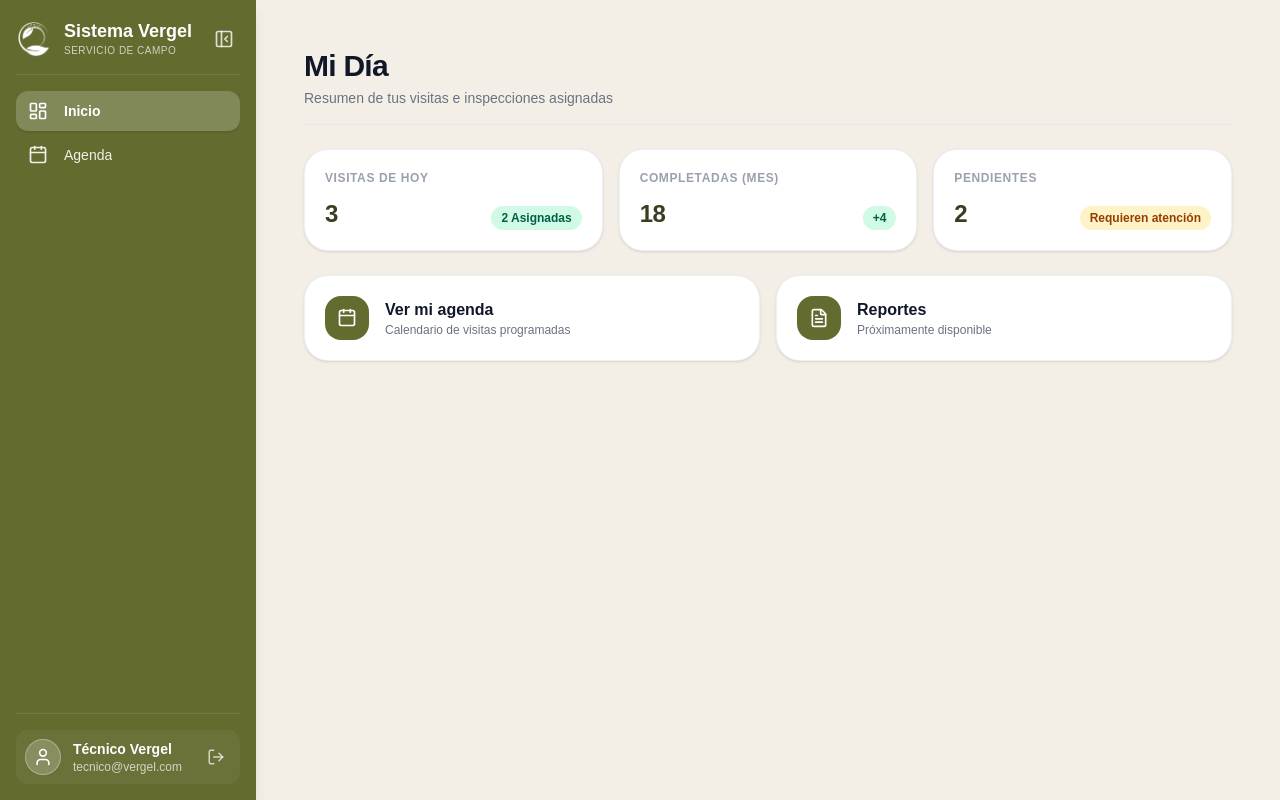
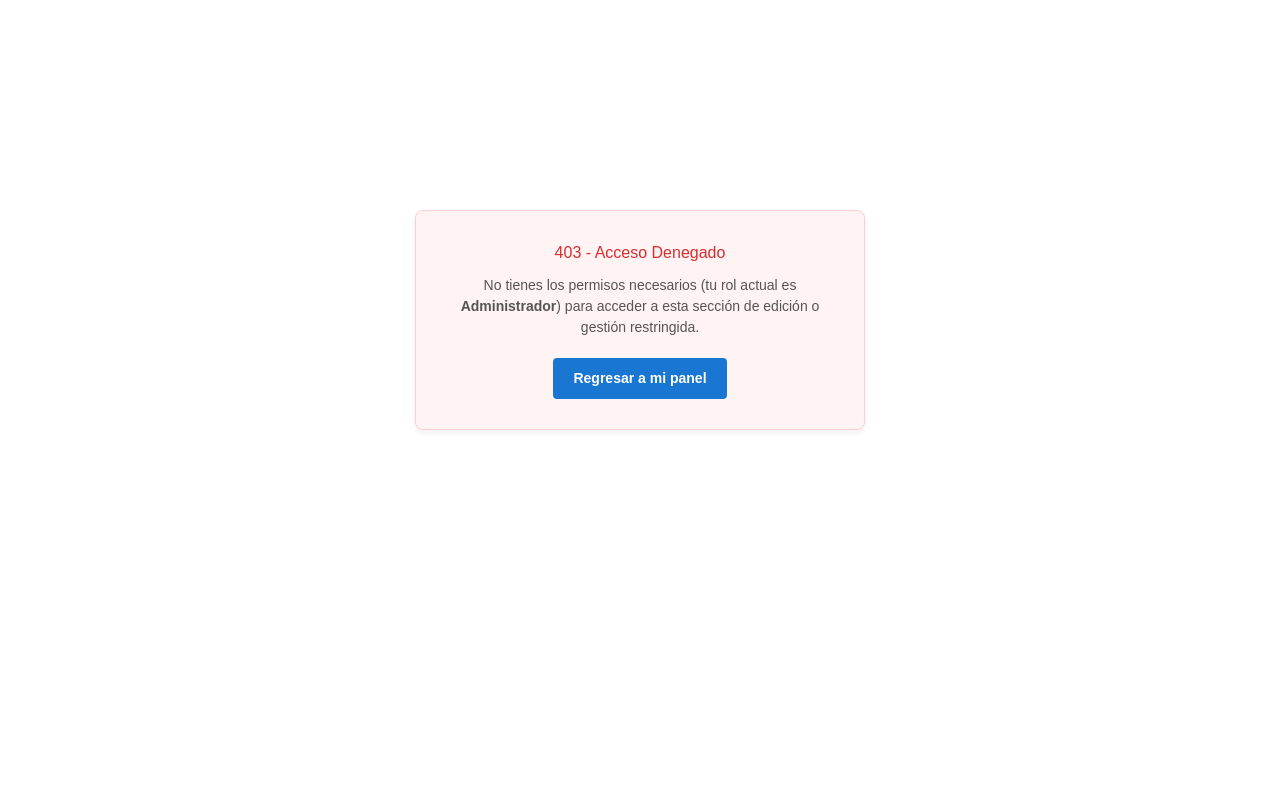
Before and after one commit to VinicioD/Vergel_Front, a React (Vite) app: page /technical in a window 1280 px wide. Before the commit this address led to /technical/dashboard. Built offline with nearby package versions, Linux system fonts and the light colour scheme; sample sign-in values are in the browser's storage.

Commit message:
feat: guard, roles y readme actualizado

```diff
--- a/src/App.tsx
+++ b/src/App.tsx
@@ -1,4 +1,3 @@
-// src/App.tsx
 import { BrowserRouter, Routes, Route, Navigate } from "react-router-dom";
 
 import Login from "./views/auth/login";
@@ -9,18 +8,55 @@ import AuditorRoutes from "./views/auditor/AuditorRoutes";
 import QuoteRoutes from "./views/quote/QuoteRoutes";
 import CounterRoutes from "./views/counter/CounterRoutes";
 
+// Importamos los Guards
+import { AuthGuard, RoleGuard } from "./components/Guards";
+import { APP_ROLES } from "./config/roles";
+
 export default function App() {
   return (
     <BrowserRouter>
       <Routes>
+        {/* Ruta pública */}
         <Route path="/login" element={<Login />} />
+
+        {/* ==================== CAPA DE SEGURIDAD GLOBAL ==================== */}
+        {/* Si no hay token en localStorage, nadie puede pasar de este punto */}
+        <Route element={<AuthGuard />}>
+          {/* Módulo Admin: Solo acceso a usuarios con rol 'admin' */}
+          <Route element={<RoleGuard allowedRoles={[APP_ROLES.admin]} />}>
             <Route path="/admin/*" element={<AdminRoutes />} />
+          </Route>
+
+          {/* Módulo Recepcionista: Solo acceso a 'recepcionist' */}
+          <Route
+            element={<RoleGuard allowedRoles={[APP_ROLES.receptionist]} />}
+          >
             <Route path="/recepcionist/*" element={<UserRoutes />} />
+          </Route>
+
+          {/* Módulo Técnico: Solo acceso a 'technical' */}
+          <Route element={<RoleGuard allowedRoles={[APP_ROLES.technical]} />}>
             <Route path="/technical/*" element={<TechnicalRoutes />} />
+          </Route>
+
+          {/* Módulo Auditor: Solo acceso a 'auditor' */}
+          <Route element={<RoleGuard allowedRoles={[APP_ROLES.auditor]} />}>
             <Route path="/auditor/*" element={<AuditorRoutes />} />
+          </Route>
+
+          {/* Módulo Cotizador: Solo acceso a 'quote' */}
+          <Route element={<RoleGuard allowedRoles={["quote"]} />}>
             <Route path="/quote/*" element={<QuoteRoutes />} />
+          </Route>
+
+          {/* Módulo Mostrador / Counter: Solo acceso a 'counter' */}
+          <Route element={<RoleGuard allowedRoles={["counter"]} />}>
             <Route path="/counter/*" element={<CounterRoutes />} />
+          </Route>
+        </Route>
+        {/* =================================================================== */}
 
+        {/* Redirecciones */}
         <Route path="/" element={<Navigate to="/login" replace />} />
         <Route path="*" element={<Navigate to="/login" replace />} />
       </Routes>
--- /dev/null
+++ b/src/components/Guards.tsx
@@ -0,0 +1,89 @@
+import React from "react";
+import { Navigate, Outlet, useNavigate } from "react-router-dom";
+import { getRoleHomePath, normalizeRoleName } from "../config/roles";
+
+// 1. Guard de Autenticación General: Si no hay token, no entra a NINGUNA ruta protegida
+export const AuthGuard: React.FC = () => {
+  const token = localStorage.getItem("token");
+
+  if (!token) {
+    return <Navigate to="/login" replace />;
+  }
+
+  return <Outlet />;
+};
+
+// 2. Guard de Roles: Muestra pantalla 403 si el rol no coincide
+interface RoleGuardProps {
+  allowedRoles: string[];
+}
+
+export const RoleGuard: React.FC<RoleGuardProps> = ({ allowedRoles }) => {
+  const userRole = normalizeRoleName(localStorage.getItem("role"));
+  const navigate = useNavigate();
+
+  // Si el usuario no tiene los permisos requeridos para esta sección
+  if (!allowedRoles.includes(userRole)) {
+    // Definimos a dónde debería regresar según su rol real
+    return (
+      <div
+        style={{
+          display: "flex",
+          flexDirection: "column",
+          alignItems: "center",
+          justifyContent: "center",
+          height: "80vh",
+          textAlign: "center",
+          padding: "20px",
+          fontFamily: "sans-serif",
+        }}
+      >
+        <div
+          style={{
+            background: "#fff3f3",
+            border: "1px solid #ffcdd2",
+            padding: "30px",
+            borderRadius: "8px",
+            maxWidth: "450px",
+            boxShadow: "0 4px 6px rgba(0,0,0,0.05)",
+          }}
+        >
+          <h2 style={{ color: "#d32f2f", marginTop: 0, marginBottom: "10px" }}>
+            403 - Acceso Denegado
+          </h2>
+          <p
+            style={{
+              color: "#555",
+              fontSize: "14px",
+              lineHeight: "1.5",
+              marginBottom: "20px",
+            }}
+          >
+            No tienes los permisos necesarios (tu rol actual es{" "}
+            <b>{userRole}</b>) para acceder a esta sección de edición o gestión
+            restringida.
+          </p>
+          <button
+            onClick={() =>
+              navigate(getRoleHomePath(userRole), { replace: true })
+            }
+            style={{
+              backgroundColor: "#1976d2",
+              color: "white",
+              border: "none",
+              padding: "10px 20px",
+              borderRadius: "4px",
+              cursor: "pointer",
+              fontWeight: "bold",
+              fontSize: "14px",
+            }}
+          >
+            Regresar a mi panel
+          </button>
+        </div>
+      </div>
+    );
+  }
+
+  return <Outlet />;
+};
--- a/src/components/clients/ClientsView.tsx
+++ b/src/components/clients/ClientsView.tsx
@@ -96,6 +96,10 @@ const DetailItem = ({ label, value }: { label: string; value: ReactNode }) => (
 
 export default function ClientsView({
   searchPlaceholder = "Buscar por cliente, NIT, NRC o teléfono...",
+  canCreate = true,
+  canEdit = true,
+  canDeactivate = true,
+  canDelete = true,
 }: ClientsViewProps) {
   const [clients, setClients] = useState<Client[]>([]);
   const [searchTerm, setSearchTerm] = useState("");
@@ -169,6 +173,8 @@ export default function ClientsView({
   }, [searchTerm, selectedStatusFilter]);
 
   const handleOpenAdd = () => {
+    if (!canCreate) return;
+
     setSelectedClientId(null);
     setSelectedClientData(null);
     setViewMode("form");
@@ -187,6 +193,8 @@ export default function ClientsView({
   };
 
   const handleOpenEdit = async (clientItem: Client) => {
+    if (!canEdit) return;
+
     setLoadingDetail(true);
     try {
       const detailResponse = await getCustomerById(clientItem.id);
@@ -219,6 +227,13 @@ export default function ClientsView({
   };
 
   const handleSaveClient = async (formData: ClientData) => {
+    if (
+      (selectedClientId && !canEdit) ||
+      (!selectedClientId && !canCreate)
+    ) {
+      return;
+    }
+
     try {
       const cleanPayload: CreateCustomerPayload = {
         legal_name: formData.legal_name.trim(),
@@ -269,18 +284,31 @@ export default function ClientsView({
 
   const handleToggleStatus = async (client: Client) => {
     const newStatus = client.status === "Activo" ? "inactive" : "active";
+    if (!canDeactivate && newStatus === "inactive") return;
+
     setActionLoading(client.id);
     try {
       await updateCustomerStatus(client.id, newStatus);
       await fetchClients(searchTerm, selectedStatusFilter);
     } catch (error) {
       console.error("Error al cambiar estado del cliente:", error);
+
+      if (isAxiosError(error)) {
+        // 👈 Esto nos dirá exactamente qué código HTTP está mandando el backend
+        alert(`Código de error del servidor: ${error.response?.status}`);
+
+        if (error.response?.status === 403) {
+          alert("No tienes permisos suficientes para realizar esta acción.");
+        }
+      }
     } finally {
       setActionLoading(null);
     }
   };
 
   const handleDelete = async (id: number) => {
+    if (!canDelete) return;
+
     if (confirm("¿Estás seguro de que deseas eliminar este cliente?")) {
       setActionLoading(id);
       try {
@@ -288,6 +316,11 @@ export default function ClientsView({
         await fetchClients(searchTerm, selectedStatusFilter);
       } catch (error) {
         console.error("Error al eliminar cliente en BDD:", error);
+
+        // 👈 AQUÍ TAMBIÉN LO COLOCAS
+        if (isAxiosError(error) && error.response?.status === 403) {
+          alert("No tienes permisos suficientes para eliminar registros.");
+        }
       } finally {
         setActionLoading(null);
       }
@@ -598,6 +631,7 @@ export default function ClientsView({
           </div>
 
           {/* Botón Nuevo Cliente */}
+          {canCreate && (
             <button
               type="button"
               onClick={handleOpenAdd}
@@ -606,6 +640,7 @@ export default function ClientsView({
               <Plus size={16} />
               <span>Nuevo Cliente</span>
             </button>
+          )}
         </div>
       </div>
 
@@ -707,6 +742,7 @@ export default function ClientsView({
                         </button>
 
                         {/* Editar */}
+                        {canEdit && (
                           <button
                             title="Editar cliente"
                             type="button"
@@ -718,6 +754,7 @@ export default function ClientsView({
                           >
                             <Edit size={16} />
                           </button>
+                        )}
 
                         {/* Descargar ficha del registro */}
                         <button
@@ -730,9 +767,12 @@ export default function ClientsView({
                         </button>
 
                         {/* Cambiar estado (Activar / Inactivar) */}
+                        {(canDeactivate || client.status !== "Activo") && (
                           <button
                             title={
-                            client.status === "Activo" ? "Inactivar" : "Activar"
+                              client.status === "Activo"
+                                ? "Inactivar"
+                                : "Activar"
                             }
                             type="button"
                             onClick={() => handleToggleStatus(client)}
@@ -741,8 +781,10 @@ export default function ClientsView({
                           >
                             <Power size={16} />
                           </button>
+                        )}
 
                         {/* Eliminar */}
+                        {canDelete && (
                           <button
                             title="Eliminar cliente"
                             type="button"
@@ -752,6 +794,7 @@ export default function ClientsView({
                           >
                             <Trash2 size={16} />
                           </button>
+                        )}
                       </div>
                     </td>
                   </tr>
--- /dev/null
+++ b/src/config/roles.ts
@@ -0,0 +1,75 @@
+export const APP_ROLES = {
+  admin: "Administrador",
+  auditor: "Auditor",
+  receptionist: "Recepcionista",
+  technical: "Tecnico de campo",
+  quote: "quote",
+  counter: "counter",
+} as const;
+
+export const ROLE_ID_MAP: Record<number, string> = {
+  1: APP_ROLES.admin,
+  2: APP_ROLES.auditor,
+  3: APP_ROLES.receptionist,
+  4: APP_ROLES.technical,
+};
+
+const ROLE_ALIASES: Record<string, string> = {
+  admin: APP_ROLES.admin,
+  administrador: APP_ROLES.admin,
+  auditor: APP_ROLES.auditor,
+  recepcionista: APP_ROLES.receptionist,
+  recepcionist: APP_ROLES.receptionist,
+  "tecnico de campo": APP_ROLES.technical,
+  technical: APP_ROLES.technical,
+  quote: APP_ROLES.quote,
+  counter: APP_ROLES.counter,
+};
+
+export const normalizeRoleName = (role: unknown): string => {
+  let roleName: string;
+
+  if (typeof role === "number") {
+    roleName = ROLE_ID_MAP[role] || "";
+  } else if (typeof role === "string") {
+    roleName = role;
+  } else if (typeof role === "object" && role !== null) {
+    const candidate = role as { name?: unknown; id?: unknown };
+    if (typeof candidate.name === "string") {
+      roleName = candidate.name;
+    } else if (typeof candidate.id === "number") {
+      roleName = ROLE_ID_MAP[candidate.id] || "";
+    } else {
+      return "";
+    }
+  } else {
+    return "";
+  }
+
+  const normalized = roleName
+    .trim()
+    .toLowerCase()
+    .normalize("NFD")
+    .replace(/[\u0300-\u036f]/g, "");
+
+  return ROLE_ALIASES[normalized] || normalized;
+};
+
+export const getRoleHomePath = (role: unknown): string => {
+  switch (normalizeRoleName(role)) {
+    case APP_ROLES.admin:
+      return "/admin";
+    case APP_ROLES.auditor:
+      return "/auditor";
+    case APP_ROLES.receptionist:
+      return "/recepcionist";
+    case APP_ROLES.technical:
+      return "/technical";
+    case APP_ROLES.quote:
+      return "/quote";
+    case APP_ROLES.counter:
+      return "/counter";
+    default:
+      return "/login";
+  }
+};
--- a/src/services/api.ts
+++ b/src/services/api.ts
@@ -1,22 +1,52 @@
 // src/services/api.ts
 import axios from "axios";
 
+export const API_BASE_URL = import.meta.env.VITE_API_URL;
+
 export const api = axios.create({
-  baseURL: import.meta.env.VITE_API_URL,
+  baseURL: API_BASE_URL,
   headers: {
     "Content-Type": "application/json",
     Accept: "application/json",
   },
 });
 
-// Adjunta el token Bearer automáticamente en cada petición
-api.interceptors.request.use((config) => {
-  // Busca 'auth_token' (usado por el equipo) o 'token'
-  const token =
-    localStorage.getItem("auth_token") || localStorage.getItem("token");
+// 1. INTERCEPTOR DE PETICIONES: Adjunta el token Bearer automáticamente en cada solicitud
+api.interceptors.request.use(
+  (config) => {
+    const token =
+      localStorage.getItem("token") || localStorage.getItem("auth_token");
+    if (token && config.headers) {
+      config.headers.Authorization = `Bearer ${token}`;
+    }
+    return config;
+  },
+  (error) => {
+    return Promise.reject(error);
+  },
+);
 
-  if (token && config.headers) {
-    config.headers.Authorization = `Bearer ${token}`;
-  }
-  return config;
-});
+// 2. INTERCEPTOR DE RESPUESTAS: Maneja los errores globales (401 y 403)
+api.interceptors.response.use(
+  (response) => {
+    return response;
+  },
+  (error) => {
+    if (error.response) {
+      const status = error.response.status;
+
+      if (status === 401) {
+        localStorage.removeItem("token");
+        localStorage.removeItem("auth_token");
+        localStorage.removeItem("role");
+        localStorage.removeItem("user");
+
+        if (window.location.pathname !== "/login") {
+          window.location.href = "/login";
+        }
+      }
+      // El 403 se queda intacto para no destruir la sesión del usuario
+    }
+    return Promise.reject(error);
+  },
+);
--- a/src/services/authService.ts
+++ b/src/services/authService.ts
@@ -1,41 +1,59 @@
-// src/services/authService.ts
-import { api } from "./api";
+import { API_BASE_URL, api } from "./api";
 import type { LoginCredentials, LoginResponse } from "../types/auth";
+import { normalizeRoleName } from "../config/roles";
 
-// 1. Iniciar sesión
 export const login = async (
   credentials: LoginCredentials,
 ): Promise<LoginResponse> => {
-  // Especificamos la URL completa del endpoint de login para evitar problemas de ruta con el v1
-  const response = await api.post<LoginResponse>(
-    "https://vergel-api-evy7.onrender.com/api/login",
-    credentials,
-  );
+  const loginUrl = new URL("/api/login", API_BASE_URL).toString();
+  const response = await api.post<LoginResponse>(loginUrl, credentials);
 
-  // Guarda el token generado por Laravel Sanctum en localStorage bajo ambas claves
-  if (response.data?.data?.access_token) {
-    const token = response.data.data.access_token;
+  const payload = response.data?.data ?? response.data;
+  const token =
+    payload?.access_token ??
+    payload?.token ??
+    response.data?.access_token ??
+    response.data?.token;
+  const user = payload?.user ?? response.data?.user;
+
+  if (token) {
     localStorage.setItem("token", token);
+    localStorage.setItem("auth_token", token);
+  }
+
+  const roleCandidates = [
+    user?.employee?.role_id,
+    user?.role_id,
+    user?.employee?.role,
+    user?.role,
+  ];
+  const roleName =
+    roleCandidates.map(normalizeRoleName).find((candidate) => candidate) || "";
+  if (roleName) {
+    localStorage.setItem("role", roleName);
+  } else {
+    localStorage.removeItem("role");
+  }
+
+  if (user) {
+    localStorage.setItem("user", JSON.stringify(user));
   }
 
   return response.data;
 };
 
-// 2. Cerrar sesión
 export const logout = async (): Promise<void> => {
   try {
-    // Intentamos avisar al backend que destruya el token
     await api.post("/logout");
   } catch (error) {
     console.error("Error en el servidor al cerrar sesión:", error);
   } finally {
-    // Limpieza obligatoria local ocurra lo que ocurra con el backend
     localStorage.removeItem("auth_token");
     localStorage.removeItem("token");
+    localStorage.removeItem("role");
     localStorage.removeItem("user");
     sessionStorage.clear();
 
-    // Forzar redirección y recarga para limpiar estados de React
     window.location.href = "/login";
   }
 };
--- a/src/types/auth.ts
+++ b/src/types/auth.ts
@@ -1,8 +1,11 @@
-// src/types/auth.ts
-
 export interface LoginCredentials {
   email: string;
   password: string;
+}
+
+export interface Role {
+  id: number;
+  name: string; // 'admin', 'recepcionist', 'technical', etc.
 }
 
 export interface Employee {
@@ -19,6 +22,7 @@ export interface Employee {
   active: boolean;
   created_at: string;
   updated_at: string;
+  role?: Role | string; // Opcional por si viene anidado en el empleado
 }
 
 export interface User {
@@ -26,16 +30,23 @@ export interface User {
   name: string;
   email: string;
   employee_id: number;
+  role_id?: number;
   created_at: string;
   updated_at: string;
+  role?: string | Role; // 👈 Agregamos 'role' directamente al usuario
   employee?: Employee;
 }
 
 export interface LoginResponse {
-  message: string;
-  data: {
-    user: User;
-    access_token: string;
-    token_type: string;
+  message?: string;
+  data?: {
+    user?: Partial<User>;
+    access_token?: string;
+    token?: string;
+    token_type?: string;
   };
+  user?: Partial<User>;
+  access_token?: string;
+  token?: string;
+  token_type?: string;
 }
--- a/src/types/customer.ts
+++ b/src/types/customer.ts
@@ -109,4 +109,8 @@ export interface ClientsViewProps {
   title?: string;
   subtitle?: string;
   searchPlaceholder?: string;
+  canCreate?: boolean;
+  canEdit?: boolean;
+  canDeactivate?: boolean;
+  canDelete?: boolean;
 }
--- a/src/views/auth/login.tsx
+++ b/src/views/auth/login.tsx
@@ -1,17 +1,17 @@
 // src/views/auth/login.tsx
 import { useState } from "react";
 import { useNavigate } from "react-router-dom";
+import { isAxiosError } from "axios";
 import { Mail, Lock, Loader2 } from "lucide-react";
 import logoImg from "../../assets/Logo.png";
 import fondoLight from "../../assets/Fondo_light.jpeg";
 import { login } from "../../services/authService";
+import { getRoleHomePath } from "../../config/roles";
 
 export default function Login() {
   const navigate = useNavigate();
   const [email, setEmail] = useState("");
   const [password, setPassword] = useState("");
-  const [isDarkMode, setIsDarkMode] = useState(false);
-
   // Estados para la llamada a la API
   const [loading, setLoading] = useState(false);
   const [errorMessage, setErrorMessage] = useState<string | null>(null);
@@ -26,10 +26,15 @@ export default function Login() {
       await login({ email, password });
 
       // Al ser exitoso, redirige a la vista deseada
-      navigate("/admin/catalog");
-    } catch (error: any) {
+      navigate(getRoleHomePath(localStorage.getItem("role")), {
+        replace: true,
+      });
+    } catch (error: unknown) {
       console.error("Error al iniciar sesión:", error);
-      if (error.response?.status === 422 || error.response?.status === 401) {
+      if (
+        isAxiosError(error) &&
+        (error.response?.status === 422 || error.response?.status === 401)
+      ) {
         setErrorMessage("Las credenciales proporcionadas son incorrectas.");
       } else {
         setErrorMessage(
@@ -41,29 +46,16 @@ export default function Login() {
     }
   };
 
-  const toggleDarkMode = () => {
-    setIsDarkMode(!isDarkMode);
-    if (!isDarkMode) {
-      document.documentElement.classList.add("dark");
-    } else {
-      document.documentElement.classList.remove("dark");
-    }
-  };
-
   const bgLight = fondoLight;
-  const bgDark =
-    "https://images.unsplash.com/photo-1416879595882-3373a0480b5b?q=80&w=1000&auto=format&fit=crop";
 
   return (
     <div
-      className={`min-h-screen w-full flex flex-col md:flex-row font-sans transition-colors duration-300 ${
-        isDarkMode ? "bg-gray-900" : "bg-[#E3E3E3]"
-      }`}
+      className="min-h-screen w-full flex flex-col md:flex-row font-sans transition-colors duration-300 bg-[#E3E3E3]"
     >
       {/* Columna Izquierda: Imagen de Fondo */}
       <div className="hidden md:block md:w-1/2 lg:w-7/12 h-64 md:h-screen relative overflow-hidden">
         <img
-          src={isDarkMode ? bgDark : bgLight}
+          src={bgLight}
           alt="Fondo Jardinería"
           className="w-full h-full object-cover transition-all duration-500"
         />
--- a/src/views/quote/modules/clients/ClientsPage.tsx
+++ b/src/views/quote/modules/clients/ClientsPage.tsx
@@ -6,6 +6,10 @@ export default function ClientsPage() {
     <ClientsView
       title="Mis Clientes"
       subtitle="Consulta y actualiza los clientes a los que cotizas."
+      canCreate={false}
+      canEdit={false}
+      canDeactivate={false}
+      canDelete={false}
     />
   );
 }
--- a/src/views/recepcionist/modules/clients/ClientsPage.tsx
+++ b/src/views/recepcionist/modules/clients/ClientsPage.tsx
@@ -6,6 +6,8 @@ export default function ClientsPage() {
       title="Gestión de Clientes"
       subtitle="Consulta, registra y actualiza la información de tus clientes."
       searchPlaceholder="Buscar por nombre, tipo o correo..."
+      canDeactivate={false}
+      canDelete={false}
     />
   );
 }
```
Also changed, not shown: 2 other files (tests, documents, lock files or other folders). Lines whose indentation alone changed are shown as unchanged.
